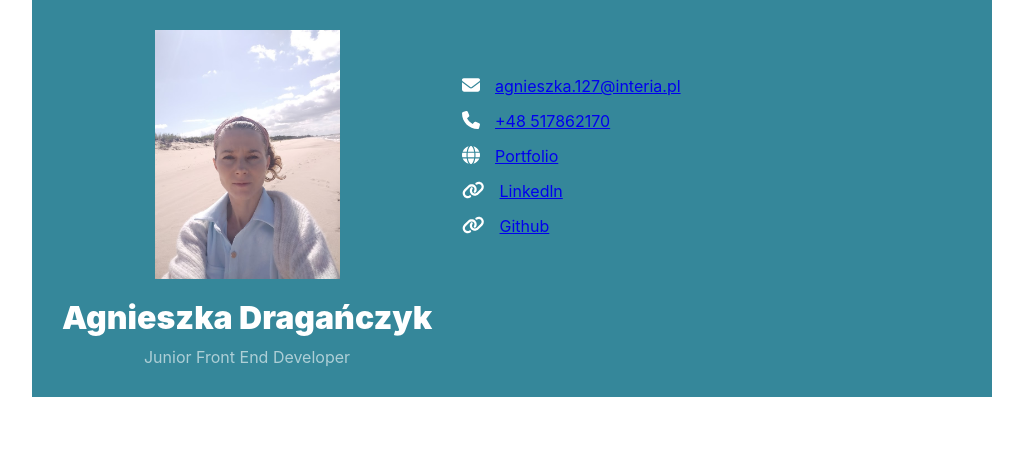
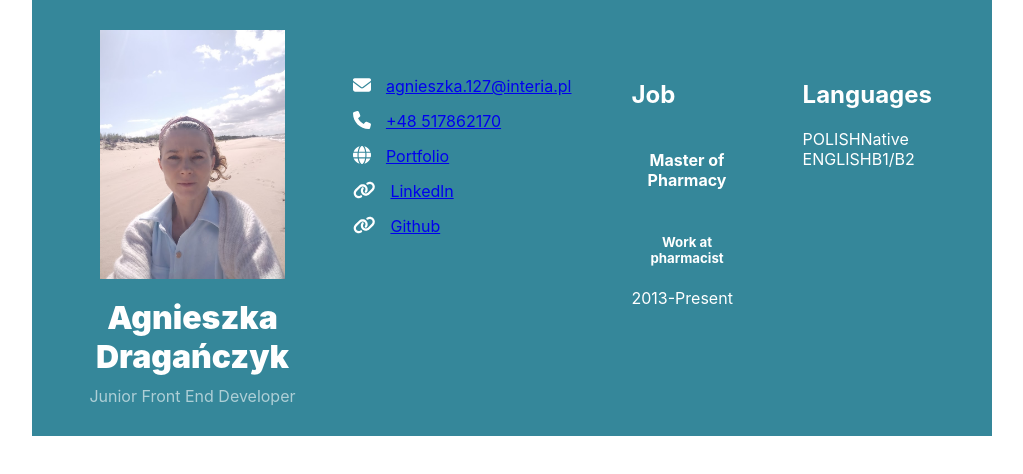
Before and after one commit to AgnieszkaDra/CV-React, a React (Create React App) app: page / in a window 1280 px wide. Shown: the top 474 px of the page, without its empty margins (128-1151 px from the left). Built offline with nearby package versions, Linux system fonts and the light colour scheme.

Commit message:
add some changes to header

```diff
--- a/src/App.js
+++ b/src/App.js
@@ -1,7 +1,7 @@
 
 import logo from '../src/assets/face.jpg';
 import { FontAwesomeIcon } from '@fortawesome/react-fontawesome'
-import { faEnvelope, faPhone, faGlobe, faLink} from '@fortawesome/free-solid-svg-icons'
+import { faEnvelope, faPhone, faGlobe, faLink } from '@fortawesome/free-solid-svg-icons'
 
 
 function App() {
@@ -21,20 +21,41 @@ function App() {
                 <a href={'//mailto: agnieszka.127@interia.pl'} target="_blank">agnieszka.127@interia.pl</a>
               </li>
               <li>
-              <FontAwesomeIcon icon={faPhone} />
+                <FontAwesomeIcon icon={faPhone} />
                 <a href={'//tel:+48517862170'} target="_blank"> +48 517862170 </a>
               </li>
               <li>
-              <FontAwesomeIcon icon={faGlobe} />
+                <FontAwesomeIcon icon={faGlobe} />
                 <a href={'//tel:+48517862170'} target="_blank"> Portfolio </a>
               </li>
-                <li>
-              <FontAwesomeIcon icon={faLink} />
+              <li>
+                <FontAwesomeIcon icon={faLink} />
                 <a href={'//tel:+48517862170'} target="_blank"> Linkedln </a>
               </li>
               <li>
-              <FontAwesomeIcon icon={faLink} />
+                <FontAwesomeIcon icon={faLink} />
                 <a href={'//tel:+48517862170'} target="_blank"> Github </a>
+              </li>
+            </ul>
+          </div>
+          <div className="education-container container-block">
+            <h2 className="container-block-title">Job</h2>
+            <div className="item">
+              <h4 className="degree">Master of Pharmacy</h4>
+              <h5 className="meta">Work at pharmacist</h5>
+              <div className="time">2013-Present</div>
+            </div>
+          </div>
+          <div className="languages-container container-block">
+            <h2 className="container-block-title">Languages</h2>
+            <ul className="list-unstyled interests-list" key="lang_list">
+              <li key='language-item'>
+                POLISH
+                <span className="lang-desc">Native</span>
+              </li>
+              <li key='language-item'>
+                ENGLISH
+                <span className="lang-desc">B1/B2</span>
               </li>
             </ul>
           </div>
--- a/src/index.css
+++ b/src/index.css
@@ -53,6 +53,14 @@ code {
 
 .header .container-block {
   padding: 30px;
+
+}
+
+.header .container-block > * {
+  display: flex;
+  justify-content: center;
+  align-items: flex-start;
+  flex-direction: column;
 }
 
 .header .contact-list {
```
